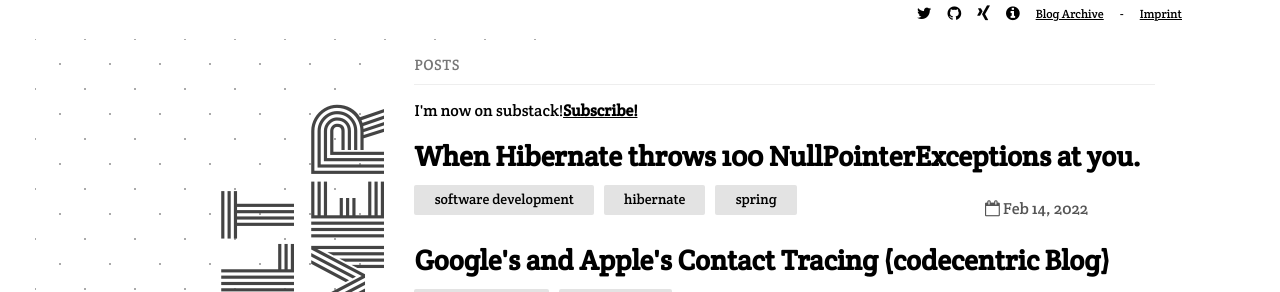
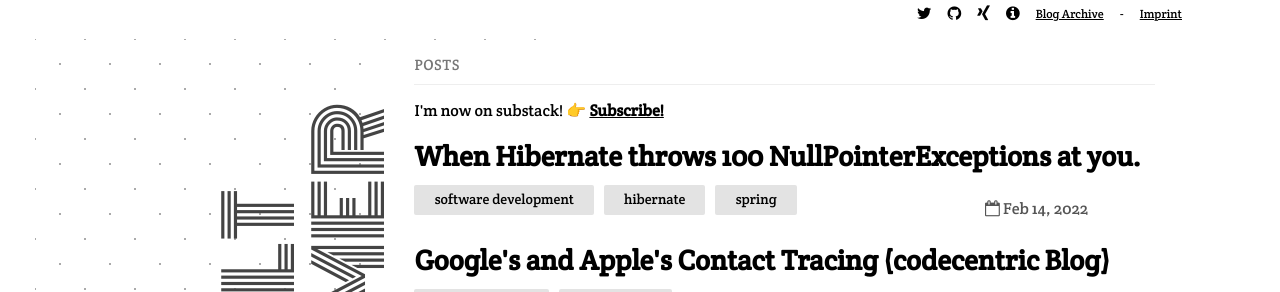
Before and after one commit to lmller/lmller.github.io, a Jekyll site: the page built from index.md, in a window 1280 px wide. Shown: the top 292 px of the page. Built offline with Jekyll 4.4.1, drawn with Linux system fonts in a browser that asks for light colours.

```diff
--- a/_layouts/home.html
+++ b/_layouts/home.html
@@ -14,7 +14,7 @@ layout: default
       <h1 id="posts-label">posts</h1>
     </li>
 
-    <p>I'm now on substack!<b><a href="https://cargocultdev.substack.com/">Subscribe!</a></b></p>
+    <p>I'm now on substack! 👉 <b><a href="https://cargocultdev.substack.com/">Subscribe!</a></b></p>
 
     {%- for post in site.posts -%}
       <li>
```
